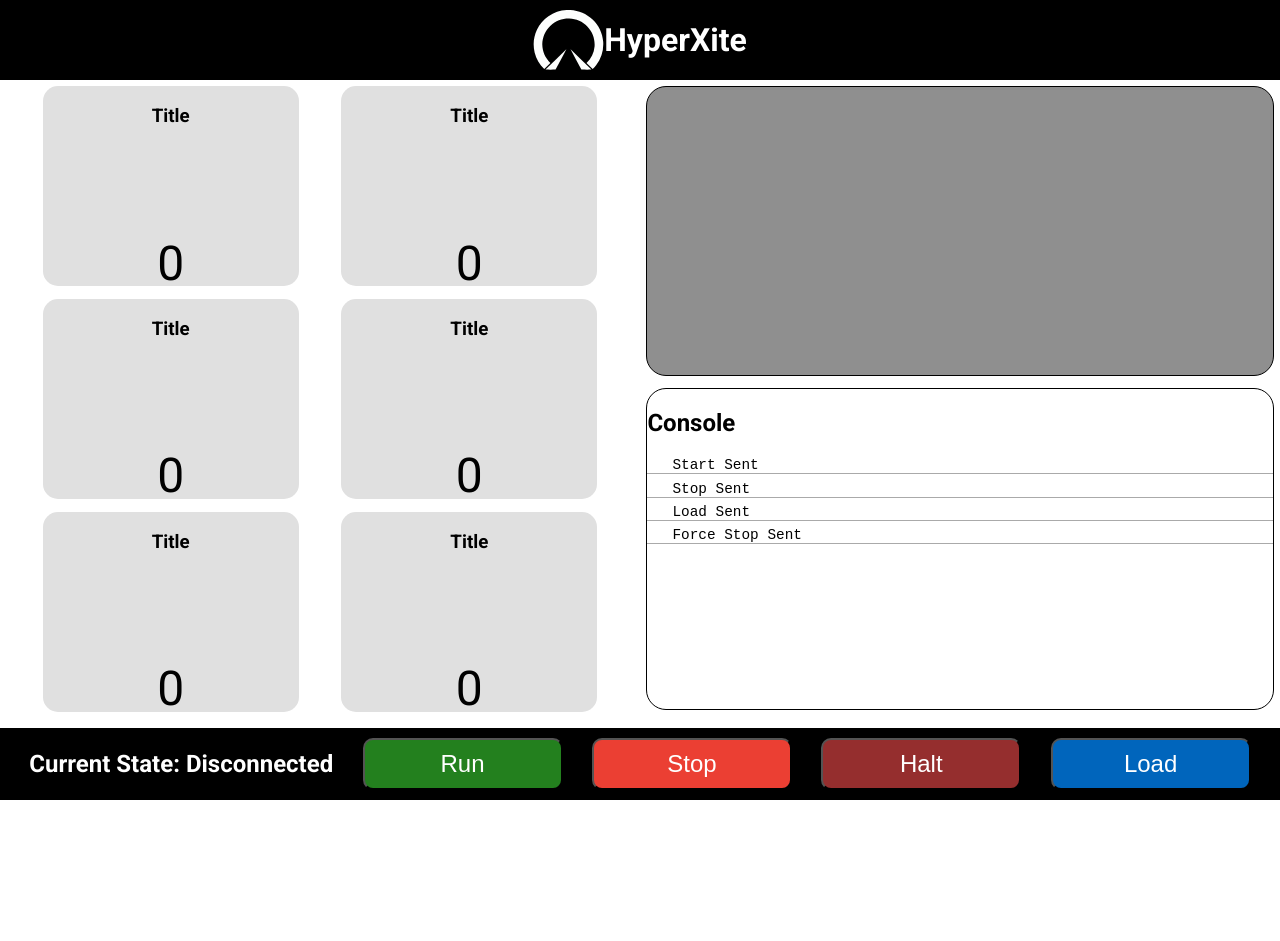
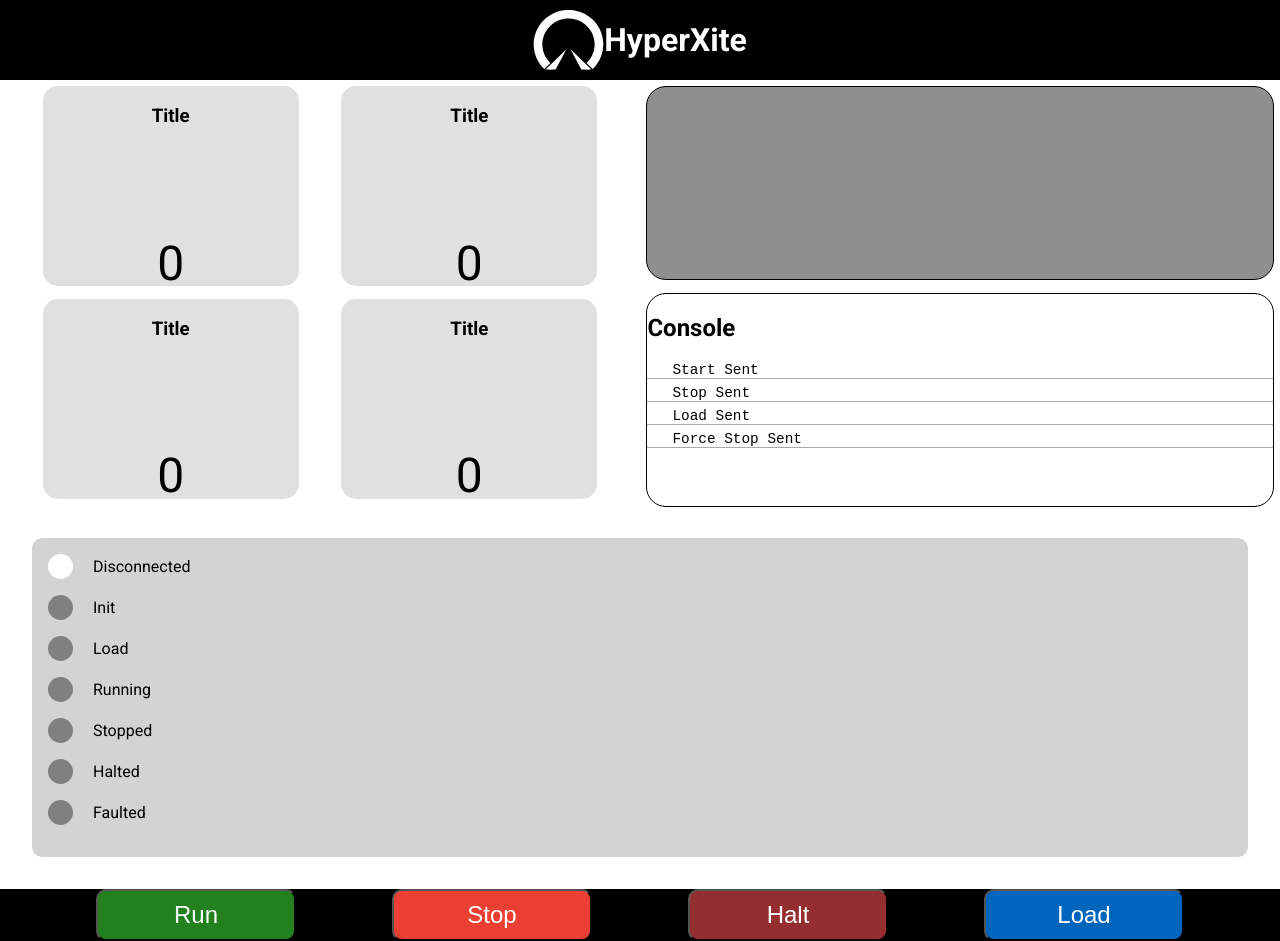
Before and after one commit to UCI-HyperXite/hx9-control-system, a React (Vite) app in the folder control-station/: page / in a window 1280 px wide. Before the commit the page ends 800 px from the top, so only its background shows below. Built offline with nearby package versions, Linux system fonts and the light colour scheme; no server answers.

Commit message:
Preliminary status indicator box

```diff
--- a/control-station/src/App.tsx
+++ b/control-station/src/App.tsx
@@ -1,11 +1,15 @@
-import { ControlPanel, Navbar, SensorData } from "@/components";
+import { ControlPanel, Navbar, SensorData, StatusIndicator } from "@/components";
+import usePodData from "./services/usePodData";
 
 function App() {
+	const { podData, podSocketClient } = usePodData();
+
 	return (
 		<main>
 			<Navbar />
 			<SensorData />
-			<ControlPanel />
+			<StatusIndicator state={podData.state} />
+			<ControlPanel podSocketClient={podSocketClient} />
 		</main>
 	);
 }
--- a/control-station/src/components/ControlPanel/ControlPanel.css
+++ b/control-station/src/components/ControlPanel/ControlPanel.css
@@ -1,6 +1,4 @@
 .controlpanel {
-	position: fixed;
-	bottom: 0;
 	width: 100%;
 	background-color: black;
 	height: 9%;
--- a/control-station/src/components/ControlPanel/ControlPanel.tsx
+++ b/control-station/src/components/ControlPanel/ControlPanel.tsx
@@ -1,11 +1,13 @@
 import "./ControlPanel.css";
-import usePodData from "@/services/usePodData";
+import PodSocketClient from "@/services/PodSocketClient";
 
-function ControlPanel() {
-	const { podData, podSocketClient } = usePodData();
+interface ControlPanelProps {
+	podSocketClient: PodSocketClient;
+}
+
+function ControlPanel({ podSocketClient }: ControlPanelProps) {
 	return (
 		<div className="controlpanel">
-			<h2 style={{ color: "white" }}>Current State: {podData.state}</h2>
 			<button className="button run" onClick={() => podSocketClient.sendRun()}>
 				Run
 			</button>
--- a/control-station/src/components/SensorBoxes/Sensors/SensorsContainer.tsx
+++ b/control-station/src/components/SensorBoxes/Sensors/SensorsContainer.tsx
@@ -7,8 +7,6 @@ function SensorContainer() {
 			<SensorBox />
 			<SensorBox />
 			<SensorBox />
-			<SensorBox />
-			<SensorBox />
 		</div>
 	);
 }
--- /dev/null
+++ b/control-station/src/components/StatusIndicator/StatusIndicator.css
@@ -0,0 +1,53 @@
+.status-indicator {
+	background-color: lightgray;
+	border-radius: 10px;
+	padding: 1rem;
+	margin: 2rem;
+}
+
+.group {
+	margin-bottom: 1rem;
+}
+
+.state-text {
+	display: inline-block;
+	vertical-align: middle;
+}
+
+.circle {
+	width: 25px;
+	height: 25px;
+	border-radius: 50%;
+	display: inline-block;
+	vertical-align: middle;
+	margin-right: 20px;
+	background-color: gray;
+}
+
+.disconnected-state > .active {
+	background-color: white;
+}
+
+.init-state > .active {
+	background-color: pink;
+}
+
+.running-state > .active {
+	background-color: green;
+}
+
+.stopped-state > .active {
+	background-color: red;
+}
+
+.halted-state > .active {
+	background-color: darkred;
+}
+
+.faulted-state > .active {
+	background-color: darkred;
+}
+
+.load-state > .active {
+	background-color: rgb(0, 100, 188);
+}
--- /dev/null
+++ b/control-station/src/components/StatusIndicator/StatusIndicator.tsx
@@ -0,0 +1,23 @@
+import { State } from "@/services/PodSocketClient";
+import "./StatusIndicator.css";
+
+interface StatusIndicatorProps {
+	state: State;
+}
+
+function StatusIndicator({ state }: StatusIndicatorProps) {
+	return (
+		<div className="status-indicator">
+			{Object.values(State).map((s) => {
+				return (
+					<div key={s} className={`group ${s.toLowerCase()}-state`}>
+						<span className={`circle` + (s === state ? " active" : "")}></span>
+						<div className="state-text">{s}</div>
+					</div>
+				);
+			})}
+		</div>
+	);
+}
+
+export default StatusIndicator;
--- a/control-station/src/components/index.ts
+++ b/control-station/src/components/index.ts
@@ -2,3 +2,4 @@ export { default as ControlPanel } from "./ControlPanel/ControlPanel";
 export { default as Navbar } from "./Navbar/Navbar";
 export { default as SensorData } from "./SensorBoxes/SensorData";
 export { default as Status } from "./Status/Status";
+export { default as StatusIndicator } from "./StatusIndicator/StatusIndicator";
```
